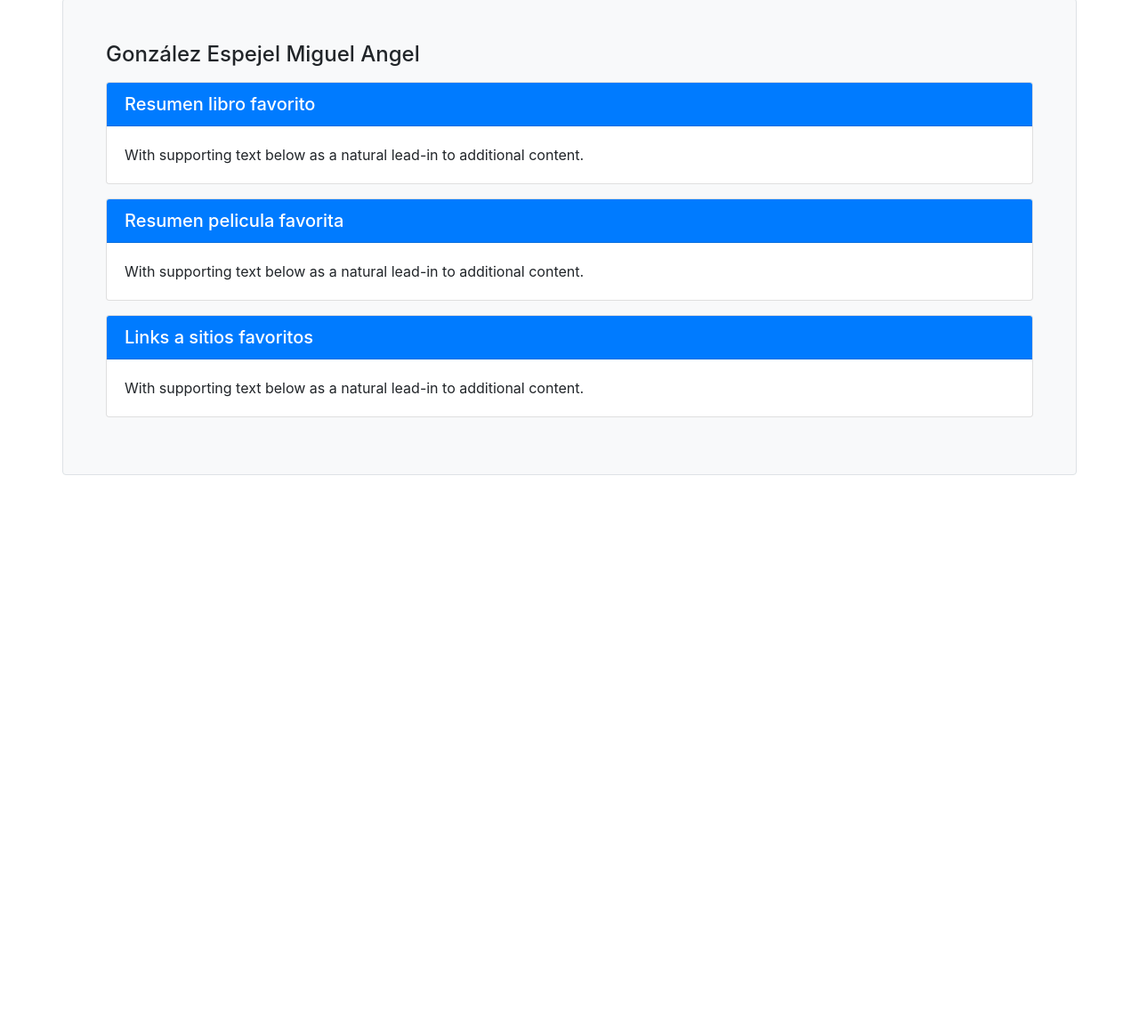
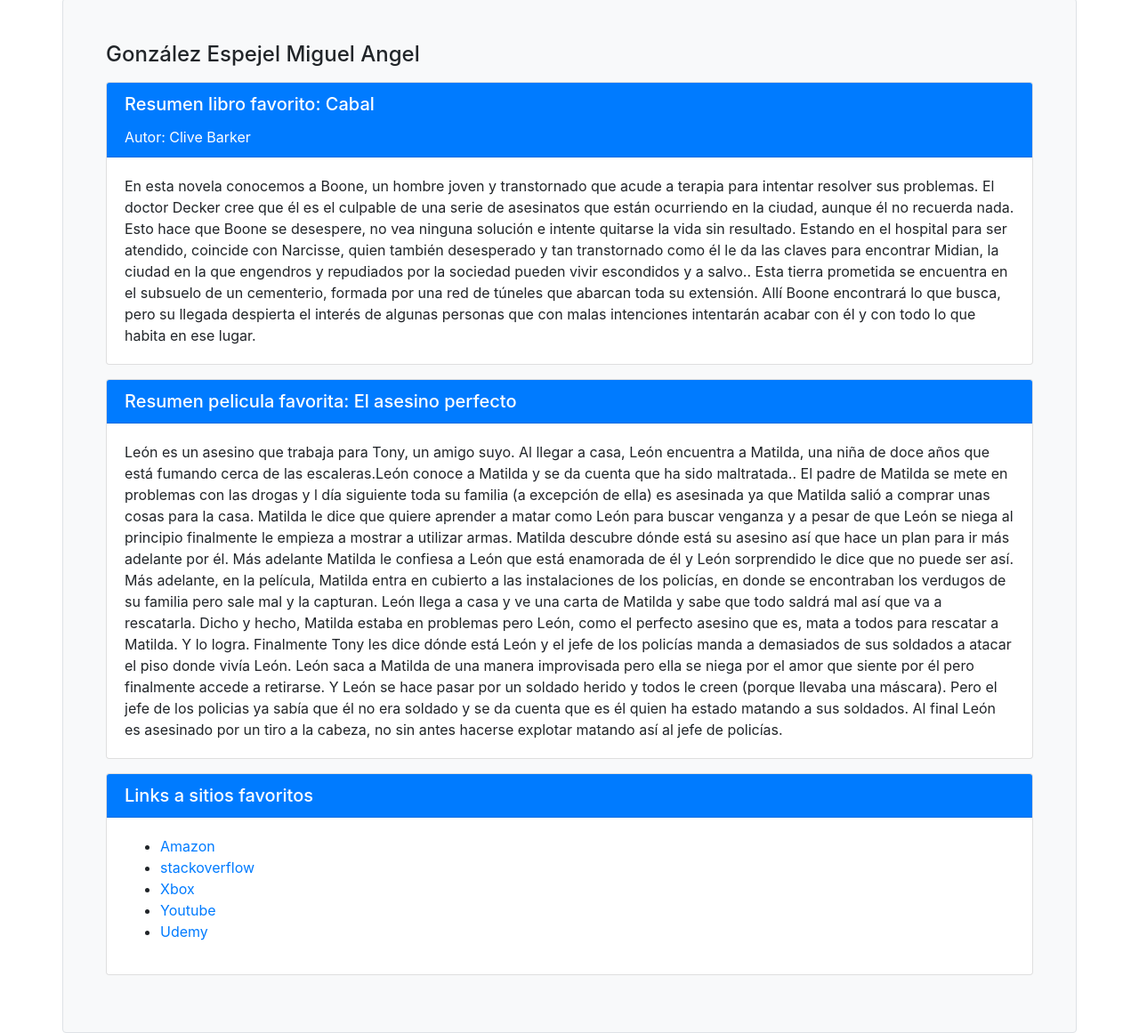
Before and after one commit to CatalinaMariana/-README.md, a plain HTML site: page src/miguel.html in a window 1280 px wide. Shown: the part 50-1211 px from the top of the page at 89% size. Before the commit the page ends 800 px from the top, so only its background shows below. Drawn offline with nearby package versions, Linux system fonts and the light colour scheme.

Commit message:
Se agregan textos a página miguel.html

```diff
--- a/src/miguel.html
+++ b/src/miguel.html
@@ -5,21 +5,51 @@
     <div class="container mt-5 p-5 border rounded bg-light text center">
       <h4 class="mb-3">González Espejel Miguel Angel</h4>
       <div class="card mb-3">
-        <h5 class="card-header bg-primary text-white">Resumen libro favorito</h5>
+        <h5 class="card-header bg-primary text-white"><p>Resumen libro favorito: Cabal</p><small>Autor: Clive Barker</small></h5>
         <div class="card-body">
-          <p class="card-text">With supporting text below as a natural lead-in to additional content.</p>
+          <p class="card-text">
+            En esta novela conocemos a Boone, un hombre joven y transtornado que acude a terapia para intentar resolver sus problemas.
+            El doctor Decker cree que él es el culpable de una serie de asesinatos que están ocurriendo en la ciudad, aunque él no recuerda nada.
+            Esto hace que Boone se desespere, no vea ninguna solución e intente quitarse la vida sin resultado. Estando en el hospital para ser atendido,
+            coincide con Narcisse, quien también desesperado y tan transtornado como él le da las claves para encontrar Midian, la ciudad en la que engendros
+            y repudiados por la sociedad pueden vivir escondidos y a salvo..
+           Esta tierra prometida se encuentra en el subsuelo de un cementerio, formada por una red de túneles que abarcan toda su extensión.
+           Allí Boone encontrará lo que busca, pero su llegada despierta el interés de algunas personas que con malas intenciones intentarán acabar
+           con él y con todo lo que habita en ese lugar.</p>
         </div>
       </div>
       <div class="card mb-3">
-        <h5 class="card-header bg-primary text-white">Resumen pelicula favorita</h5>
+        <h5 class="card-header bg-primary text-white">Resumen pelicula favorita: El asesino perfecto</h5>
         <div class="card-body">
-          <p class="card-text">With supporting text below as a natural lead-in to additional content.</p>
+          <p class="card-text">
+            León es un asesino que trabaja para Tony, un amigo suyo. Al llegar a casa, León encuentra a Matilda, una niña de doce años que está fumando
+            cerca de las escaleras.León conoce a Matilda y se da cuenta que ha sido maltratada..
+            El padre de Matilda se mete en problemas con las drogas y l día siguiente toda su familia (a excepción de ella) es asesinada ya que Matilda salió a comprar
+            unas cosas para la casa.
+
+            Matilda le dice que quiere aprender a matar como León para buscar venganza y a pesar de que León se niega al principio finalmente le empieza a mostrar a utilizar armas.
+            Matilda descubre dónde está su asesino así que hace un plan para ir más adelante por él. Más adelante Matilda le confiesa a León que está enamorada de él y León sorprendido le dice que no puede ser así.
+
+            Más adelante, en la película, Matilda entra en cubierto a las instalaciones de los policías, en donde se encontraban los verdugos de su familia pero sale mal y la capturan.
+            León llega a casa y ve una carta de Matilda y sabe que todo saldrá mal así que va a rescatarla. Dicho y hecho, Matilda estaba en problemas pero León, como el perfecto asesino que es,
+            mata a todos para rescatar a Matilda. Y lo logra.
+            Finalmente Tony les dice dónde está León y el jefe de los policías manda a demasiados de sus soldados a atacar el piso donde vivía León.
+            León saca a Matilda de una manera improvisada pero ella se niega por el amor que siente por él pero finalmente accede a retirarse. Y León se hace pasar por un soldado herido y todos le creen (porque llevaba una máscara).
+            Pero el jefe de los policias ya sabía que él no era soldado y se da cuenta que es él quien ha estado matando a sus soldados.
+            Al final León es asesinado por un tiro a la cabeza, no sin antes hacerse explotar matando así al jefe de policías.
+          </p>
         </div>
       </div>
       <div class="card mb-3">
         <h5 class="card-header bg-primary text-white">Links a sitios favoritos</h5>
         <div class="card-body">
-          <p class="card-text">With supporting text below as a natural lead-in to additional content.</p>
+          <ul>
+            <li> <a href="http://amazon.com.mx/">Amazon</a></li>
+            <li> <a href="https://stackoverflow.com/">stackoverflow</a></li>
+            <li><a href="https://www.xbox.com/es-MX">Xbox</a></li>
+            <li><a href="https://www.youtube.com/">Youtube</a></li>
+            <li><a href="https://www.udemy.com/">Udemy</a></li>
+          </ul>
         </div>
       </div>
     </div>
```
